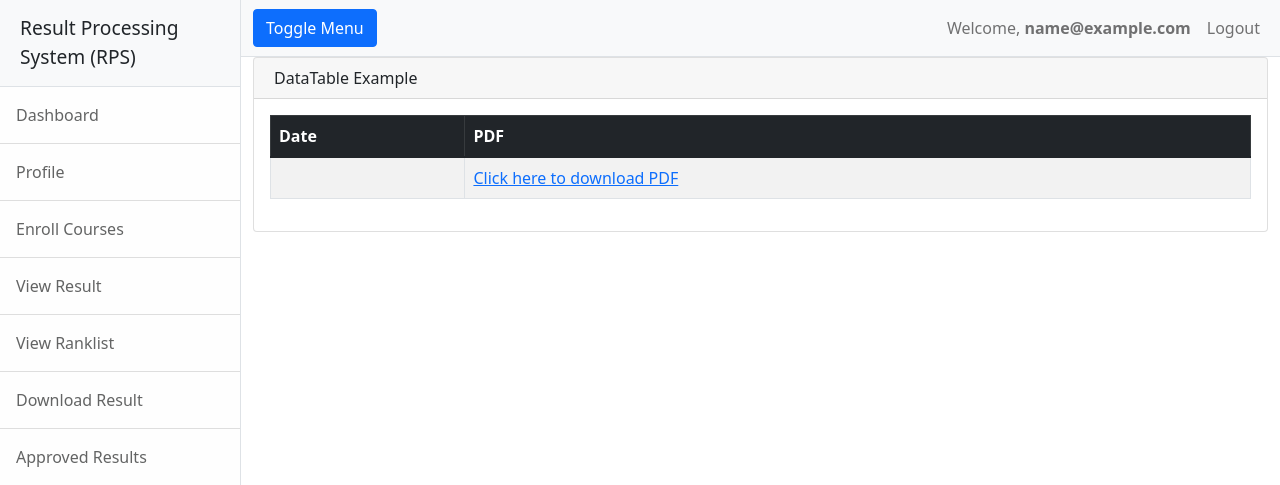
After one commit to bracealround/Result_Processing_System_RPS, a Django app: page /institute/noticeboard/ in a window 1280 px wide. The commit adds this page. Shown: the top 485 px of the page. Run offline with Django 3.2, Linux system fonts and the light colour scheme; a user stored in the database is signed in; tables that the repository leaves empty hold one stand-in row (values such as "Sample post"); some libraries are stand-ins or nearby versions.

Commit message:
added some pdf upload things

```diff
--- a/rps/admin.py
+++ b/rps/admin.py
@@ -10,6 +10,7 @@ from .models import (
     Assignment,
     Enrollment,
     Mark,
+    pdfupload,
 )
 
 
@@ -139,3 +140,4 @@ admin.site.register(Assignment, AssignmentAdmin)
 admin.site.register(Enrollment, EnrollmentAdmin)
 admin.site.register(Mark, MarkAdmin)
 admin.site.register(Staff, StaffAdmin)
+admin.site.register(pdfupload)
--- a/rps/models.py
+++ b/rps/models.py
@@ -185,6 +185,9 @@ class Mark(models.Model):
 
         super().save(*args, **kwargs)
 
+class pdfupload(models.Model):
+    pdf = models.FileField(upload_to='media')
+
 
 # # result table
 # class result(models.Model):
--- a/rps/templates/rps/Institute_info.html
+++ b/rps/templates/rps/Institute_info.html
@@ -16,10 +16,7 @@ body {
 
 /* Style the header */
 .header {
-  padding: 80px;
   text-align: center;
-  background: #1abc9c;
-  color: white;
 }
 
 /* Increase the font size of the h1 element */
--- a/rps/templates/rps/dashboard.html
+++ b/rps/templates/rps/dashboard.html
@@ -52,7 +52,7 @@
             </div>
         </div>
     </a>
-    <a class="mb-5" href="" style="max-width: 18rem; text-decoration: none;">
+    <a class="mb-5" href="{% url "notice_board" %}" style="max-width: 18rem; text-decoration: none;">
         <div class="card text-white bg-danger border-radius: 50%" style="max-width: 18rem;">
             <div class="card-header">
                 <h4>Notice Board</h4>
--- /dev/null
+++ b/rps/templates/rps/noticeboard.html
@@ -0,0 +1,53 @@
+
+
+{% extends "rps/base.html" %}
+
+
+{% block content %}
+<div class="card mb-4">
+    <div class="card-header">
+        <i class="fas fa-table me-1"></i>
+        DataTable Example
+    </div>
+    <div class="card-body">
+        <table class="table table-bordered table-striped" id="datatablesSimple">
+            <thead class="table-dark">
+                <tr>
+                    <th>Date</th>
+                    <th>PDF</th>
+                </tr>
+            </thead>
+            <!-- <tfoot>
+                    <tr>
+                        <th>Name</th>
+                        <th>Position</th>
+                        <th>Office</th>
+                        <th>Age</th>
+                        <th>Start date</th>
+                        <th>Salary</th>
+                    </tr>
+                </tfoot> -->
+            <tbody>
+
+                {% for p in pdf %}
+                <tr>
+                    <td> </td>
+                    <td><a href="{{p.url}}">Click here to download PDF</a> </td>
+                </tr>
+                {% endfor %}
+
+            </tbody>
+        </table>
+    </div>
+</div>
+
+{% load static %}
+<script src="https://cdn.jsdelivr.net/npm/simple-datatables@latest" crossorigin="anonymous"></script>
+<script>
+    const datatablesSimple = document.getElementById('datatablesSimple');
+    if (datatablesSimple) {
+        new simpleDatatables.DataTable(datatablesSimple);
+    }
+</script>
+
+{% endblock %}
--- a/rps/urls.py
+++ b/rps/urls.py
@@ -16,6 +16,7 @@ urlpatterns = [
     path("institute/teacher/", views.institute_teacher_view, name="institute_teacher"),
     path("institute/staff/", views.staff_view, name="institute_staff"),
     path("institute/info/", views.institute_info_view, name="institute_info"),
+    path("institute/noticeboard/", views.notice_board_view, name="notice_board"),
     path("institute/students/", views.institute_students_view, name="institute_student"),
     path("students/edit_profile/", views.edit_students_profile_view, name="edit_students_profile"),
     path("teachers/edit_profile/", views.edit_teachers_profile_view,name="edit_teachers_profile"),
--- a/rps/views.py
+++ b/rps/views.py
@@ -19,6 +19,7 @@ from rps.models import (
     Teacher,
     Enrollment,
     Assignment,
+    pdfupload,
 )
 from .forms import individual_resultForm, upload_csv_form, edit_profile, select_semester
 from django.http import HttpResponse
@@ -195,6 +196,14 @@ def institute_students_view(request):
 def institute_teacher_view(request):
     teacher = Teacher.objects.all()
     return render(request, "institute_teachers.html", {"ins_teacher": list(teacher)})
+
+
+@login_required(login_url="login")
+def notice_board_view(request):
+    pdf = pdfupload.objects.all()
+    for p in list(pdf):
+        print(p)
+    return render(request, "noticeboard.html", {"pdf": list(pdf)})
 
 
 @login_required(login_url="login")
```
Also changed, not shown: rps/migrations/0003_pdfupload.py (added), 1 other file.
